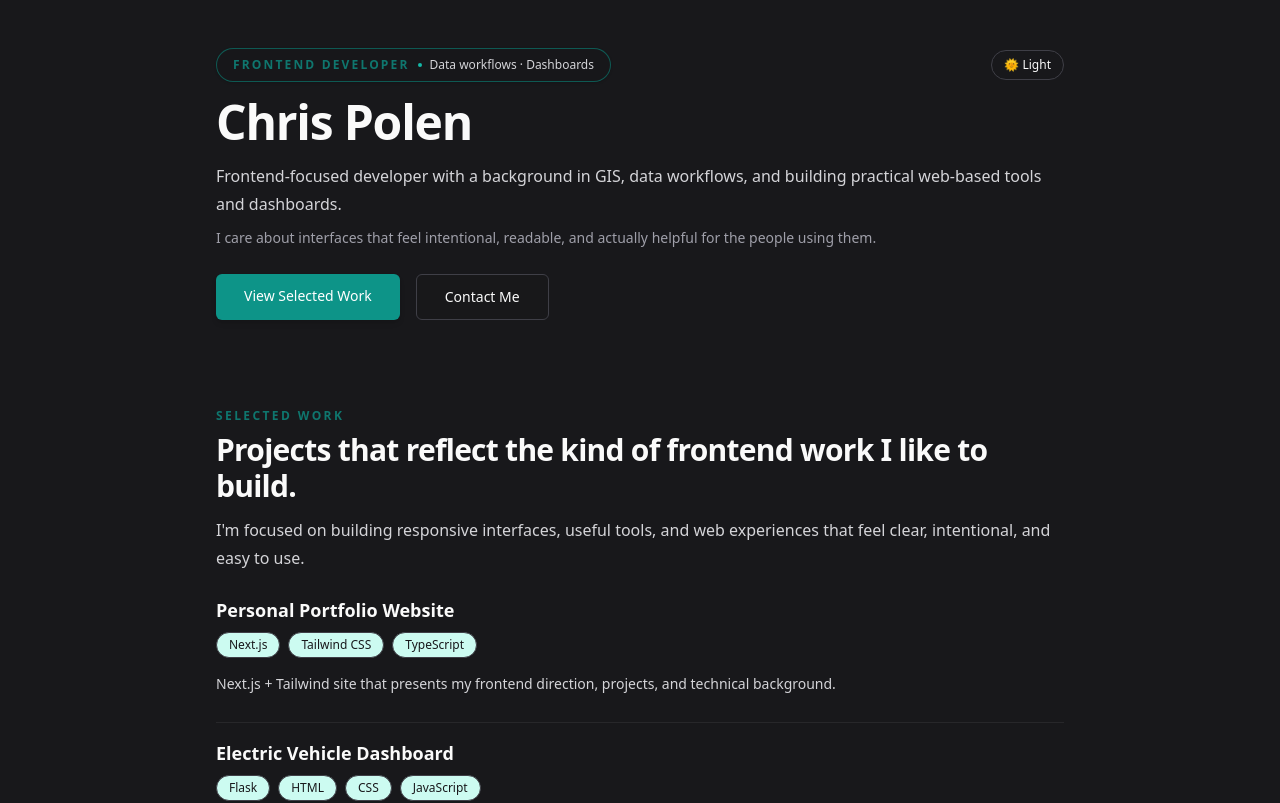
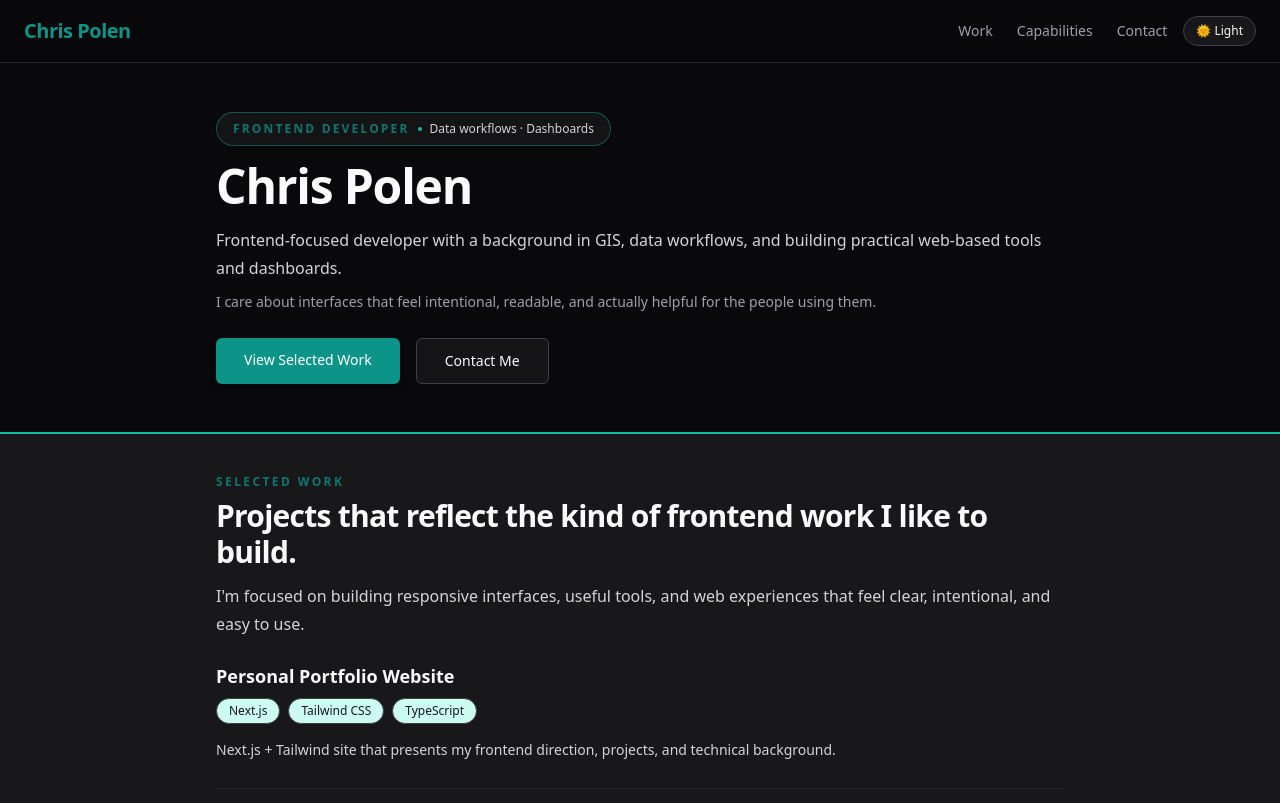
Before and after one commit to Polen89/my-portfolio, a Next.js app: page / in a window 1280 px wide. Shown: the top 803 px of the page. Built offline with nearby package versions, Linux system fonts and the light colour scheme.

Commit message:
updated styling and nav bar

```diff
--- a/app/page.tsx
+++ b/app/page.tsx
@@ -32,9 +32,23 @@ export default function HomePage() {
 
   return (
       <main className="min-h-screen bg-slate-100 dark:bg-zinc-950 text-slate-900 dark:text-zinc-50 transition-colors duration-300">
+        {/* NAV */}
+        <nav className="fixed top-0 left-0 right-0 z-50 flex items-center justify-between px-6 py-4 bg-white/80 dark:bg-zinc-950/80 backdrop-blur-md border-b border-slate-200 dark:border-zinc-800">
+        <span className="text-xl font-bold tracking-tight text-teal-600 dark:text-teal-400">
+          Chris Polen
+        </span>
+          <div className="flex items-center gap-4">
+            <div className="hidden md:flex items-center gap-6">
+              <a href="#projects" className="text-sm font-medium text-slate-600 dark:text-zinc-400 hover:text-teal-600 dark:hover:text-teal-400 transition-colors">Work</a>
+              <a href="#capabilities" className="text-sm font-medium text-slate-600 dark:text-zinc-400 hover:text-teal-600 dark:hover:text-teal-400 transition-colors">Capabilities</a>
+              <a href="#contact" className="text-sm font-medium text-slate-600 dark:text-zinc-400 hover:text-teal-600 dark:hover:text-teal-400 transition-colors">Contact</a>
+            </div>
+            <ThemeToggle />
+          </div>
+        </nav>
 
         {/* HERO */}
-        <section className="bg-slate-200 dark:bg-zinc-900">
+        <section className="bg-slate-200 dark:bg-zinc-950 pt-16">
           <div className="mx-auto max-w-4xl px-6 py-10 md:py-12">
             <div className="flex items-center justify-between">
               <div className="inline-flex items-center gap-2 rounded-full border border-teal-500/40 bg-white dark:bg-zinc-900/80 px-4 py-2 shadow-sm">
@@ -46,7 +60,6 @@ export default function HomePage() {
                 Data workflows · Dashboards
               </span>
               </div>
-              <ThemeToggle />
             </div>
 
             <h1 className="mt-4 text-4xl md:text-5xl font-bold tracking-tight text-slate-900 dark:text-zinc-50">
@@ -81,7 +94,7 @@ export default function HomePage() {
         </section>
 
         {/* SELECTED WORK */}
-        <section id="projects" className="bg-slate-100 dark:bg-zinc-900">
+        <section id="projects" className="bg-slate-100 dark:bg-zinc-900 border-t-2 border-teal-500">
           <div className="mx-auto max-w-4xl px-6 py-9 md:py-10">
             <p className="text-xs font-semibold uppercase tracking-[0.2em] text-teal-700 dark:text-zinc-500">
               Selected Work
@@ -145,7 +158,7 @@ export default function HomePage() {
         </section>
 
         {/* CAPABILITIES */}
-        <section className="bg-slate-200 dark:bg-zinc-950">
+        <section id="capabilities" className="bg-slate-200 dark:bg-zinc-950">
           <div className="mx-auto max-w-4xl px-6 py-9 md:py-10">
             <p className="text-xs font-semibold uppercase tracking-[0.2em] text-teal-700 dark:text-zinc-500">
               Capabilities
```
